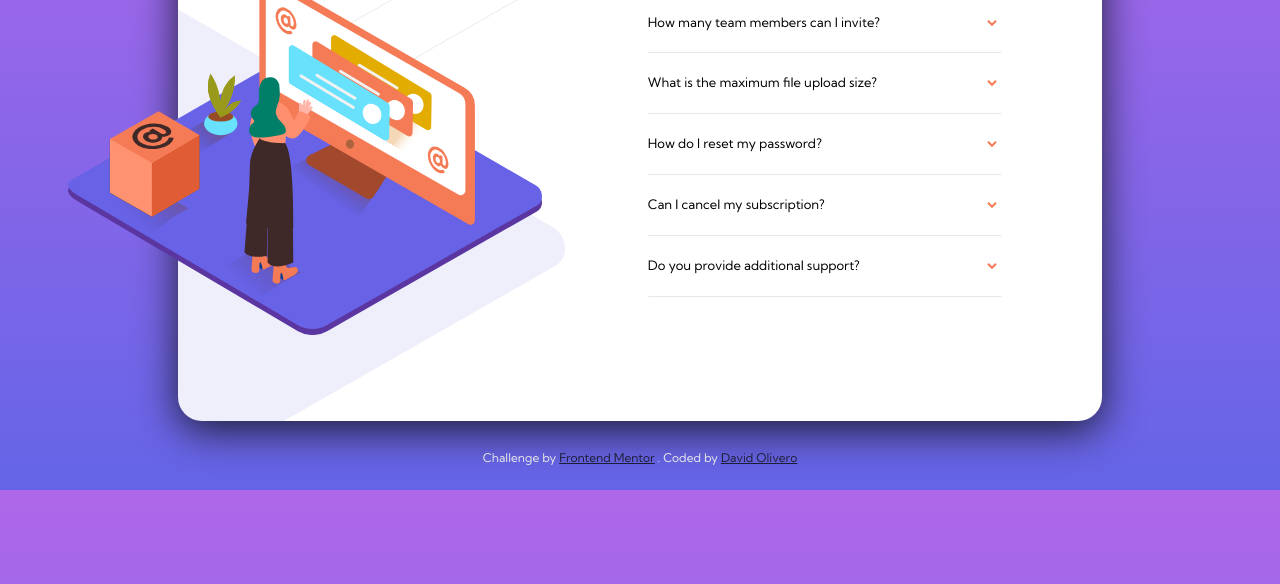
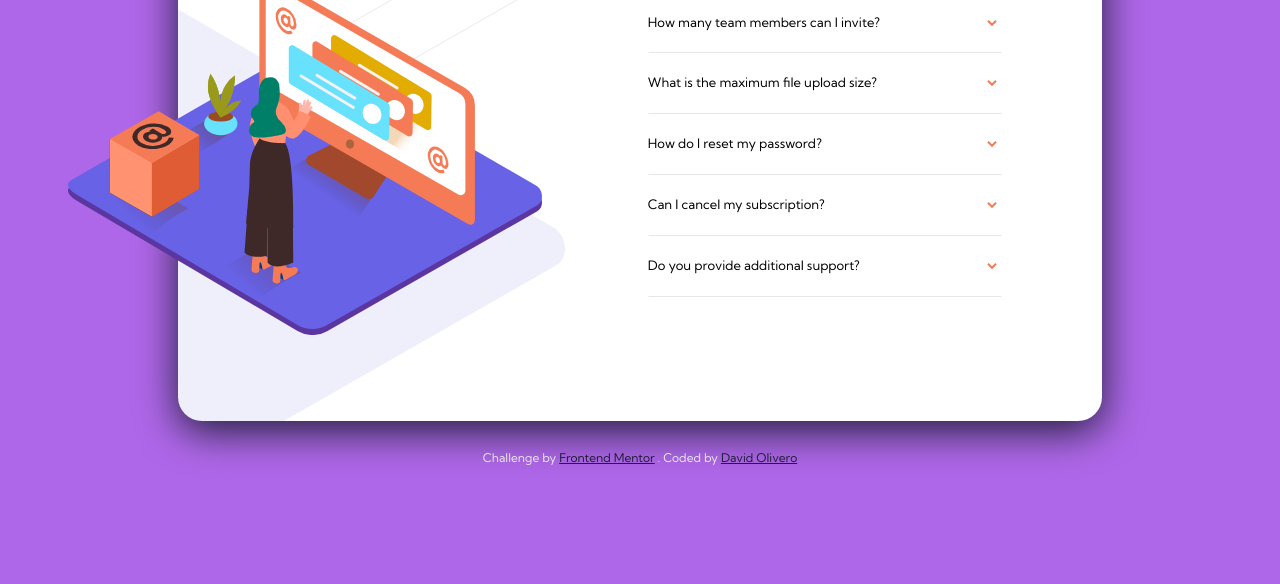
Before and after one commit to dvcode01/proyecto-faq-accordion, a plain HTML site: page index.html in a window 1280 px wide. Shown: the part 216-800 px from the top of the page. Drawn offline with nearby package versions, Linux system fonts and the light colour scheme.

Commit message:
otro cambio en el css

```diff
--- a/css/styles.css
+++ b/css/styles.css
@@ -18,7 +18,7 @@ html{
 body{
 	font-size: 1.2rem;
     font-family: 'Kumbh Sans', sans-serif;
-    background-image: linear-gradient(180deg, var(--Soft-violet), var(--Soft-blue));
+    background-color: var(--Soft-violet);
 }
 /* ESTILOS GENERALES */
 .container{
```
